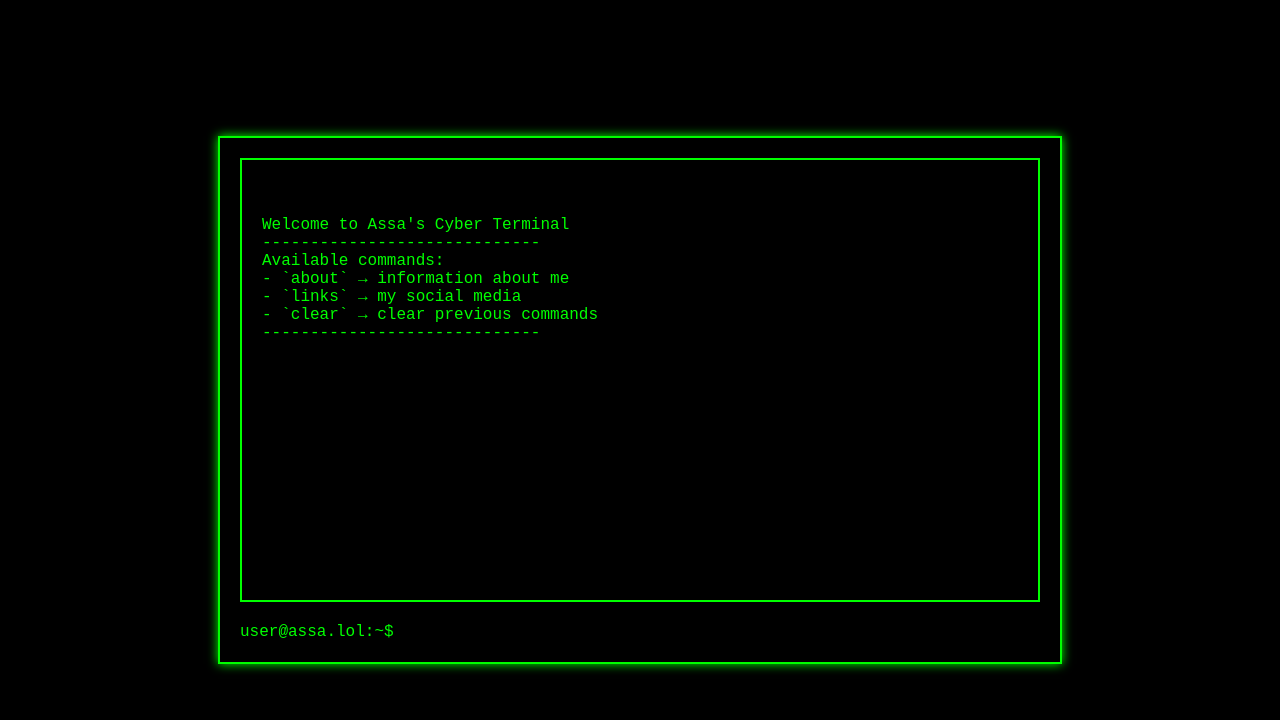
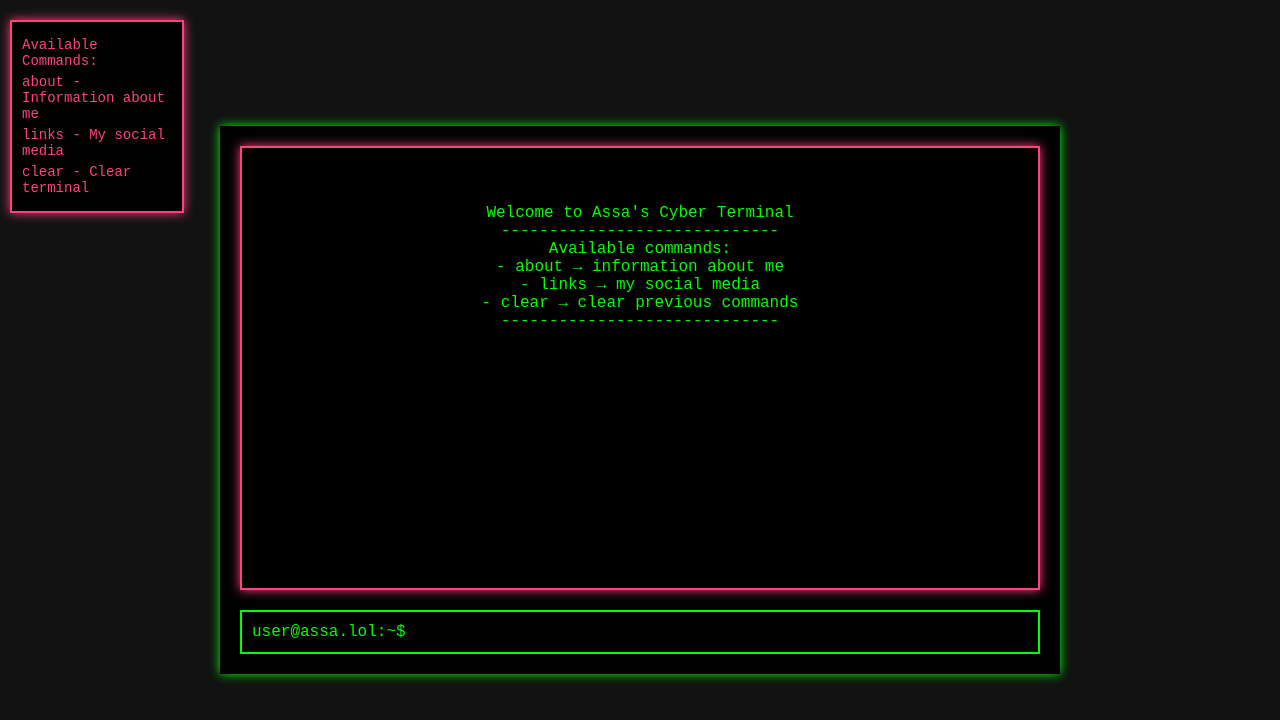
Before and after one commit to assanyashka/fakemoney, a plain HTML site: page index.html in a window 1280 px wide. Drawn offline with Linux system fonts and the light colour scheme.

Commit message:
Update index.html

```diff
--- a/index.html
+++ b/index.html
@@ -3,10 +3,10 @@
 <head>
     <meta charset="UTF-8">
     <meta name="viewport" content="width=device-width, initial-scale=1.0">
-    <title>етдор</title>
+    <title>Киберпанковский терминал</title>
     <style>
         body {
-            background-color: black;
+            background-color: #121212;
             color: #00ff00;
             font-family: monospace;
             font-size: 16px;
@@ -20,30 +20,30 @@
             width: 80%;
             max-width: 800px;
             padding: 20px;
-            border: 2px solid #00ff00;
-            background: rgba(0, 0, 0, 0.8);
-            box-shadow: 0 0 10px #00ff00;
-            min-height: 60vh;
             display: flex;
             flex-direction: column;
             justify-content: flex-start;
+            box-shadow: 0 0 10px #00ff00;
+            background: rgba(0, 0, 0, 0.9);
         }
         #output {
             flex-grow: 1;
             white-space: pre-line;
             overflow-y: auto;
-            margin-bottom: 10px;
             padding: 20px;
-            border: 2px solid #00ff00;
-            background-color: rgba(0, 0, 0, 0.9);
+            background-color: rgba(0, 0, 0, 0.8);
             margin-bottom: 20px;
+            text-align: center;
             height: 400px;
-            text-align: left; /* Выравнивание текста в рамке слева */
+            border: 2px solid #ff4081;
+            box-shadow: 0 0 10px #ff4081;
         }
         #input-line {
             display: flex;
             align-items: center;
-            justify-content: flex-start; /* Командная строка не в рамке */
+            justify-content: flex-start;
+            border: 2px solid #00ff00;
+            padding: 10px;
         }
         #input-line span {
             color: #00ff00;
@@ -56,11 +56,26 @@
             font-family: monospace;
             font-size: 16px;
             outline: none;
-            flex-grow: 1;
             width: 100%;
         }
+        #command-list {
+            position: absolute;
+            left: 10px;
+            top: 20px;
+            background-color: rgba(0, 0, 0, 0.9);
+            color: #ff4081;
+            border: 2px solid #ff4081;
+            padding: 10px;
+            width: 150px;
+            font-size: 14px;
+            text-align: left;
+            box-shadow: 0 0 10px #ff4081;
+        }
+        #command-list p {
+            margin: 5px 0;
+        }
         a {
-            color: #00ff00;
+            color: #ff4081;
             text-decoration: none;
         }
         a:hover {
@@ -70,14 +85,20 @@
 </head>
 <body>
     <div id="terminal">
+        <div id="command-list">
+            <p>Available Commands:</p>
+            <p><code>about</code> - Information about me</p>
+            <p><code>links</code> - My social media</p>
+            <p><code>clear</code> - Clear terminal</p>
+        </div>
         <div id="output">
             <div id="welcome">
                 Welcome to Assa's Cyber Terminal
                 -----------------------------
                 Available commands:
-                - `about` → information about me
-                - `links` → my social media
-                - `clear` → clear previous commands
+                - <code>about</code> → information about me
+                - <code>links</code> → my social media
+                - <code>clear</code> → clear previous commands
                 -----------------------------
             </div>
         </div>
@@ -104,6 +125,9 @@
             function processCommand(command) {
                 let response = "";
 
+                // Clear previous content
+                outputDiv.innerHTML = `<div id="welcome">${welcomeText}</div>`;
+
                 switch (command.toLowerCase()) {
                     case "about":
                         response = "Name: Assa\nBirthdate: 30.06.2008 (17 y. o.)\nGender: Male (he/him)\nHobbies: anime, coding & sleep.";
```
